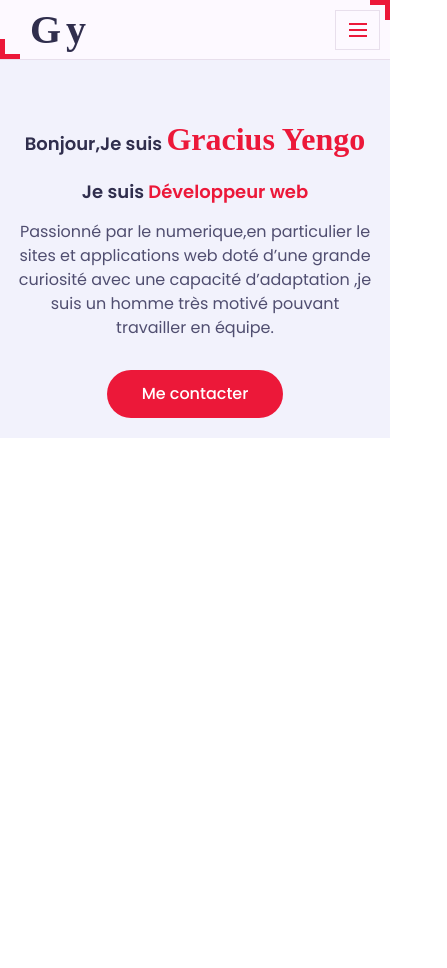
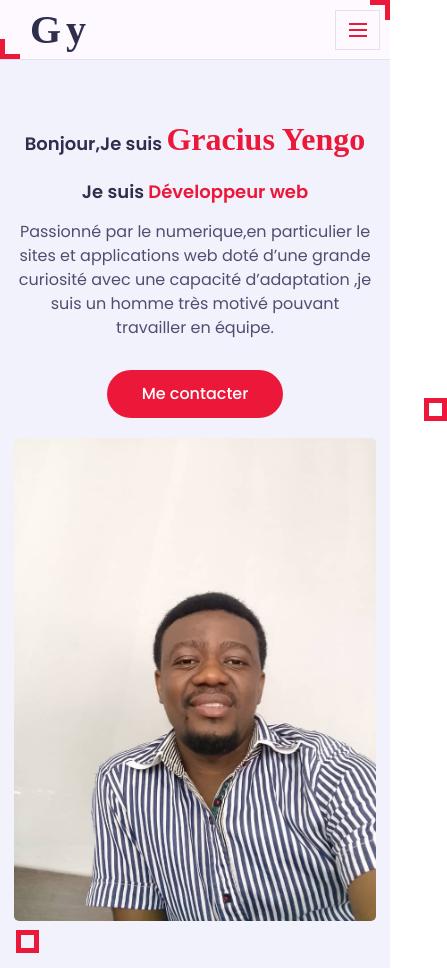
Before and after one commit to graciusyengo/my-portfolios, a Next.js app: page / in a window 390 px wide. Shown: the whole page, 447 px wide, since content can reach past the window. Before the commit the page ends 844 px from the top, so only its background shows below. Built offline with nearby package versions, Linux system fonts and the light colour scheme; a web font is replaced by a local one.

Commit message:
responsive

```diff
--- a/styles/globals.css
+++ b/styles/globals.css
@@ -528,7 +528,7 @@ button {
   .padd-15 {
     padding-left: 0 !important;
     padding-right: 0 !important;
-    display: none;
+
   }
   .portfolio-item, .service-item {
     flex: 0 0 100% !important;
```
